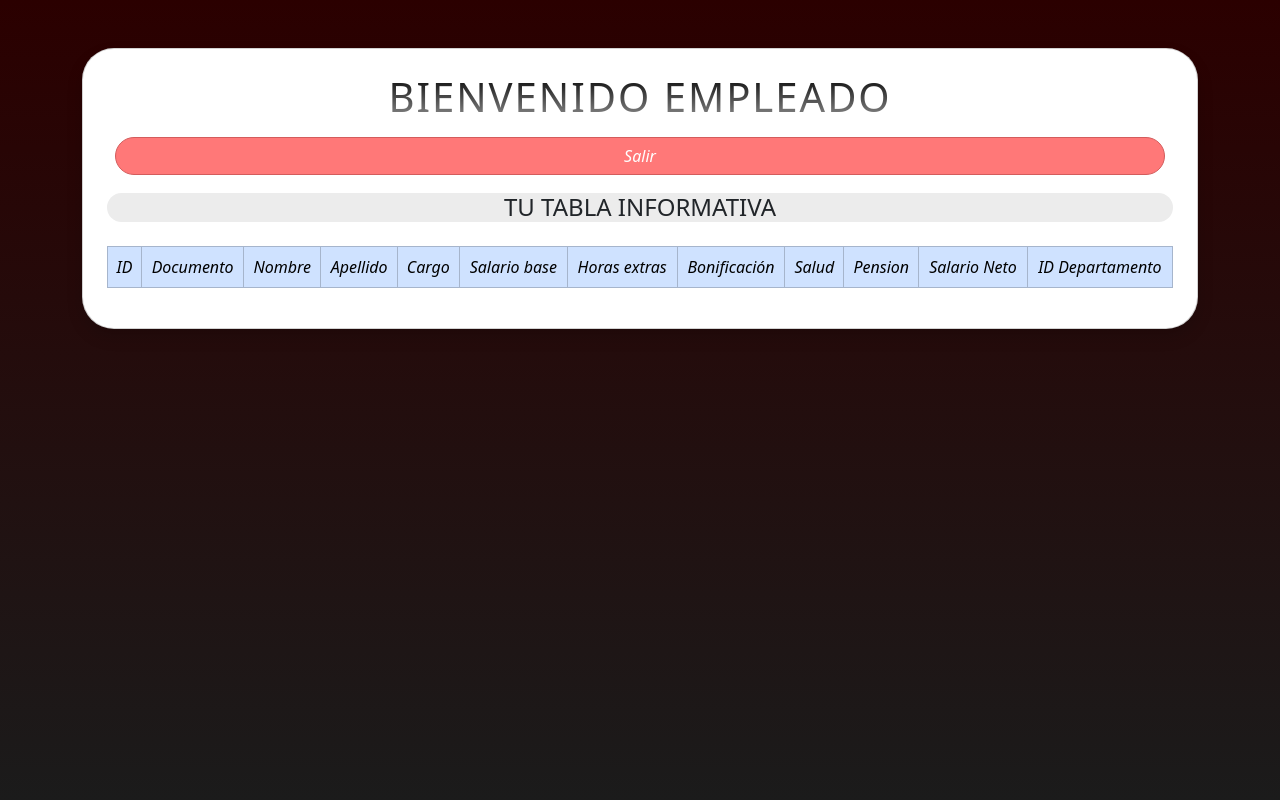
After one commit to GaboAK/GestorDeUsuarios-GERO, a Flask app: template templates/AccessEmple.html in a window 1280 px wide. The commit adds this page. Run offline with Flask 3, Linux system fonts and the light colour scheme; the template is opened without the code that fills it, so the values that code supplies are empty.

Commit message:
Panel Empleado Sin Editar

```diff
--- /dev/null
+++ b/templates/AccessEmple.html
@@ -0,0 +1,145 @@
+<!DOCTYPE html>
+<html>
+    <head>
+        <title>Empleados</title>
+        <meta charset="UTF-8">
+
+        <link rel="stylesheet" href="{{ url_for('static', filename='style.css') }}">
+        <link href="https://cdn.jsdelivr.net/npm/bootstrap@5.3.8/dist/css/bootstrap.min.css" rel="stylesheet">
+<script src="https://cdn.jsdelivr.net/npm/bootstrap@5.3.8/dist/js/bootstrap.bundle.min.js"></script>
+
+<style>
+      .btn-warning {
+            border-radius: 20px;
+            border-color: rgb(92, 144, 211);
+            background-color: rgb(120, 179, 255);
+        }
+        .btn-warning:hover {
+            background-color: rgb(75, 126, 192);
+            border-color: rgb(116, 163, 224);
+        }
+
+        .btn-danger {
+            border-radius: 20px;
+            border-color: rgb(211, 92, 92);
+            background-color: rgb(255, 120, 120);
+        }
+        .btn-success {
+        border-radius: 20px;
+        border-color: rgb(69, 141, 40);
+        background-color: rgb(94, 209, 83);
+        }
+        .btn-success:hover {
+        background-color: rgb(71, 192, 111);
+        border-color: rgb(76, 185, 94);
+        }
+           body {
+            background: linear-gradient(0deg, #1b1b1b, #2b0000);
+            height: 100vh;
+        }
+
+        .login-card {
+            border-radius: 15px;
+            box-shadow: 0px 0px 30px rgba(255, 255, 255, 0.411);
+            background: linear-gradient(180deg, #ffffff, #dfdfdf);
+            color: rgb(0, 0, 0);
+        }
+
+        .form-control {
+            border-radius: 20px;
+            border-style: solid;
+            border-color:  rgba(43, 43, 43, 0.315);
+        }
+
+        .btn-primary {
+            border-radius: 20px;
+            border-color: rgb(92, 144, 211);
+            background-color: rgb(120, 179, 255);
+        }
+        .btn-primary:hover {
+            background-color: rgb(75, 126, 192);
+            border-color: rgb(116, 163, 224);
+        }
+
+        .btn-danger {
+            border-radius: 20px;
+            border-color: rgb(211, 92, 92);
+            background-color: rgb(255, 120, 120);
+        }
+        .bgtxt{
+            font-size: 30px;
+            background: linear-gradient(180deg, #000000, #aaaaaa);
+            -webkit-background-clip: text;
+            background-clip: text;
+            -webkit-text-fill-color: transparent;
+            color: transparent;
+            text-align: center;
+        }
+        h4{
+            justify-content: center;
+            text-align: center;
+            margin-top: 10px;
+            background-color: rgb(236, 236, 236);
+            border-radius: 30px;
+        }
+
+</style>
+
+</head>
+
+<body>
+    <div class ="container mt-5">
+        <div class="rounded-5 card shadow p-4">
+
+            <div class=" bgtxt primary text-primary">
+                <h1>BIENVENIDO EMPLEADO</h1>
+            </div>
+                <button class ="btn btn-danger m-2 " onclick="window.location.href='/logout' ">
+                    <i>Salir</i>
+                </button>
+
+                <table class="table table-bordered mt-3 w-100 text-center">
+    <thead class="table-primary text-center ">
+        <h4>TU TABLA INFORMATIVA</h1>
+        <tr>
+            <td><i>ID</i></td>
+            <td><i>Documento</i></td>
+            <td><i>Nombre</i></td>
+            <td><i>Apellido</i></td>
+            <td><i>Cargo</i></td>
+            <td><i>Salario base</i></td>
+            <td><i>Horas extras</i></td>
+            <td><i>Bonificación</i></td>
+            <td><i>Salud</i></td>
+            <td><i>Pension</i></td>
+            <td><i>Salario Neto</i></td>
+            <td><i>ID Departamento</i></td>
+        </tr>
+    </thead>
+    <tbody>
+        {% for e in empleados %}
+        <tr>
+
+            <td>{{ e[0] }}</td>
+            <td>{{ e[1] }}</td>
+            <td>{{ e[2] }}</td>
+            <td>{{ e[3] }}</td>
+            <td>{{ e[4] }}</td>
+            <td>{{ e[5] }}</td>
+            <td>{{ e[6] }}</td>
+            <td>{{ e[7] }}</td>
+            <td>{{ e[8] }}</td>
+            <td>{{ e[9] }}</td>
+            <td>{{ e[10] }}</td>
+            <td>{{ e[11] }}</td>
+            <a href="{{ url_for('editaremple', id=e[0]) }}" class="btn btn-warning btn-sm d-flex justify-content-center my-1"><i>Editar</i></a>
+        </tr>
+        {% endfor %}
+    </tbody>
+
+            </div>
+        </div>
+    <div>
+
+
+</body>
--- a/templates/editarempleado.html
+++ b/templates/editarempleado.html
@@ -1,7 +1,7 @@
 <!DOCTYPE html>
 <html>
     <head>
-        <title>Principal</title>
+        <title>Edición</title>
         <meta charset="UTF-8">
         <!-- llamar al estilo de la pagina-->
         <link rel="stylesheet" href="{{ url_for('static', filename='style.css') }}">
--- a/templates/editarusuario.html
+++ b/templates/editarusuario.html
@@ -1,7 +1,7 @@
 <!DOCTYPE html>
 <html>
     <head>
-        <title>Edit User</title>
+        <title>Edición</title>
         <meta charset="UTF-8">
 
         <link rel="stylesheet" href="{{ url_for('static', filename='style.css') }}">
--- a/templates/index.html
+++ b/templates/index.html
@@ -48,7 +48,7 @@
 {% include 'registrarusu.html' %}
 {% include 'registraremple.html' %}
 
-<table class=" table table-bordered mb-3 mt-5 w-50 text-center ">
+<table class=" table table-bordered mb-4 mt-4 w-75 text-center ">
     <thead class="table-primary text-center">
         <tr>
             <td><i>ID</i></td>
@@ -75,8 +75,8 @@
     </tbody>
 </table>
 
-<table class="table table-bordered mt-3 w-50 text-center">
-    <thead class="table-primary text-center">
+<table class="table table-bordered mt-3 w-75 text-center">
+    <thead class="table-primary text-center ">
         <tr>
             <td><i>ID</i></td>
             <td><i>Documento</i></td>
--- a/templates/login.html
+++ b/templates/login.html
@@ -52,7 +52,7 @@
 
         <h3 class="text-center mb-4"><i>INICIO SESIÓN</i></h3>
 
-        <form method="POST" action={{ url_for('login_form') }}>
+        <form method="POST" action={{ url_for('login_form')}}>
 
             <div class="mb-3">
                 <label class="form-label"><i>USUARIO</i></label>
```
Also changed, not shown: apps.py (+23 -1 lines), templates/registrarusu.html (+4 -4 lines).
